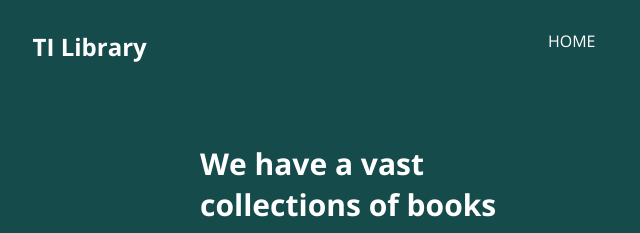
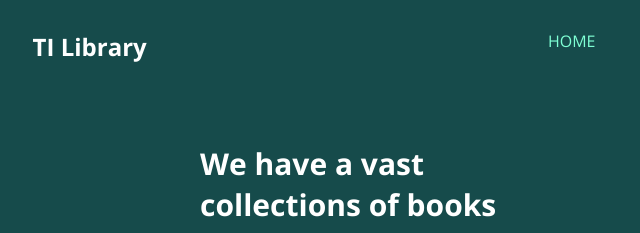
Before and after one commit to ikassim9/Landing-page, a plain HTML site: page index.html in a window 1280 px wide. In both pictures the pointer is over the link "HOME". Shown: the top 233 px of the page, 214-854 px from the left. Drawn offline with nearby package versions, Linux system fonts and the light colour scheme.

Commit message:
add hover effect

```diff
--- a/style.css
+++ b/style.css
@@ -70,6 +70,10 @@ li a {
 
     text-decoration: none;
     color: #FFF;
+}
+a:hover, button:hover {
+    color: aquamarine;
+    cursor: pointer;
 }
 
 
```
